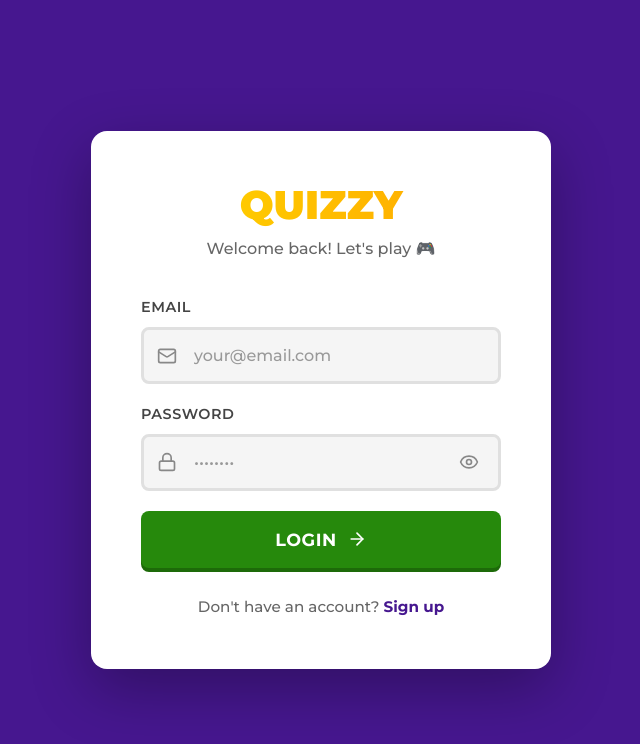
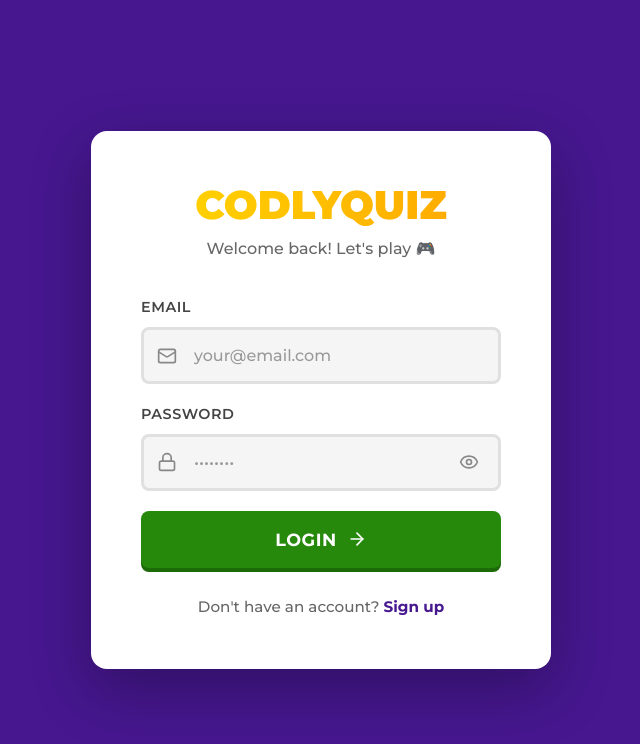
Before and after one commit to tusharkhatri-sys/CodlyQuiz, a React (Vite) app: page /auth in a window 1280 px wide. Shown: the top 744 px of the page, without its empty margins (319-959 px from the left). Built offline with nearby package versions, Linux system fonts and the light colour scheme.

Commit message:
rebrand: Quizzy to CodlyQuiz

```diff
--- a/index.html
+++ b/index.html
@@ -4,7 +4,7 @@
     <meta charset="UTF-8" />
     <link rel="icon" type="image/svg+xml" href="/vite.svg" />
     <meta name="viewport" content="width=device-width, initial-scale=1.0" />
-    <title>quiz-site</title>
+    <title>CodlyQuiz - Interactive Quiz Platform</title>
   </head>
   <body>
     <div id="root"></div>
--- a/src/pages/Auth.jsx
+++ b/src/pages/Auth.jsx
@@ -75,7 +75,7 @@ export default function Auth() {
             >
                 {/* Header */}
                 <div className="auth-header">
-                    <h1 className="auth-logo text-gradient">Quizzy</h1>
+                    <h1 className="auth-logo text-gradient">CodlyQuiz</h1>
                     <p className="auth-subtitle">
                         {isLogin ? "Welcome back! Let's play 🎮" : "Join the quiz revolution! 🚀"}
                     </p>
--- a/src/pages/Home.jsx
+++ b/src/pages/Home.jsx
@@ -43,7 +43,7 @@ export default function Home() {
 
             {/* Navbar */}
             <nav className="navbar">
-                <Link to="/" className="nav-logo text-gradient">Quizzy</Link>
+                <Link to="/" className="nav-logo text-gradient">CodlyQuiz</Link>
 
                 <div className="nav-user">
                     <span className="nav-username">{username}</span>
--- a/src/pages/HostGame.css
+++ b/src/pages/HostGame.css
@@ -44,7 +44,7 @@
 
 /* Top bar with Kahoot logo text */
 .waiting-room::before {
-    content: "Quizzy!";
+    content: "CodlyQuiz!";
     font-family: var(--font-display);
     font-size: 3rem;
     font-weight: 900;
```
Also changed, not shown: src/index.css (+17 -5 lines).
